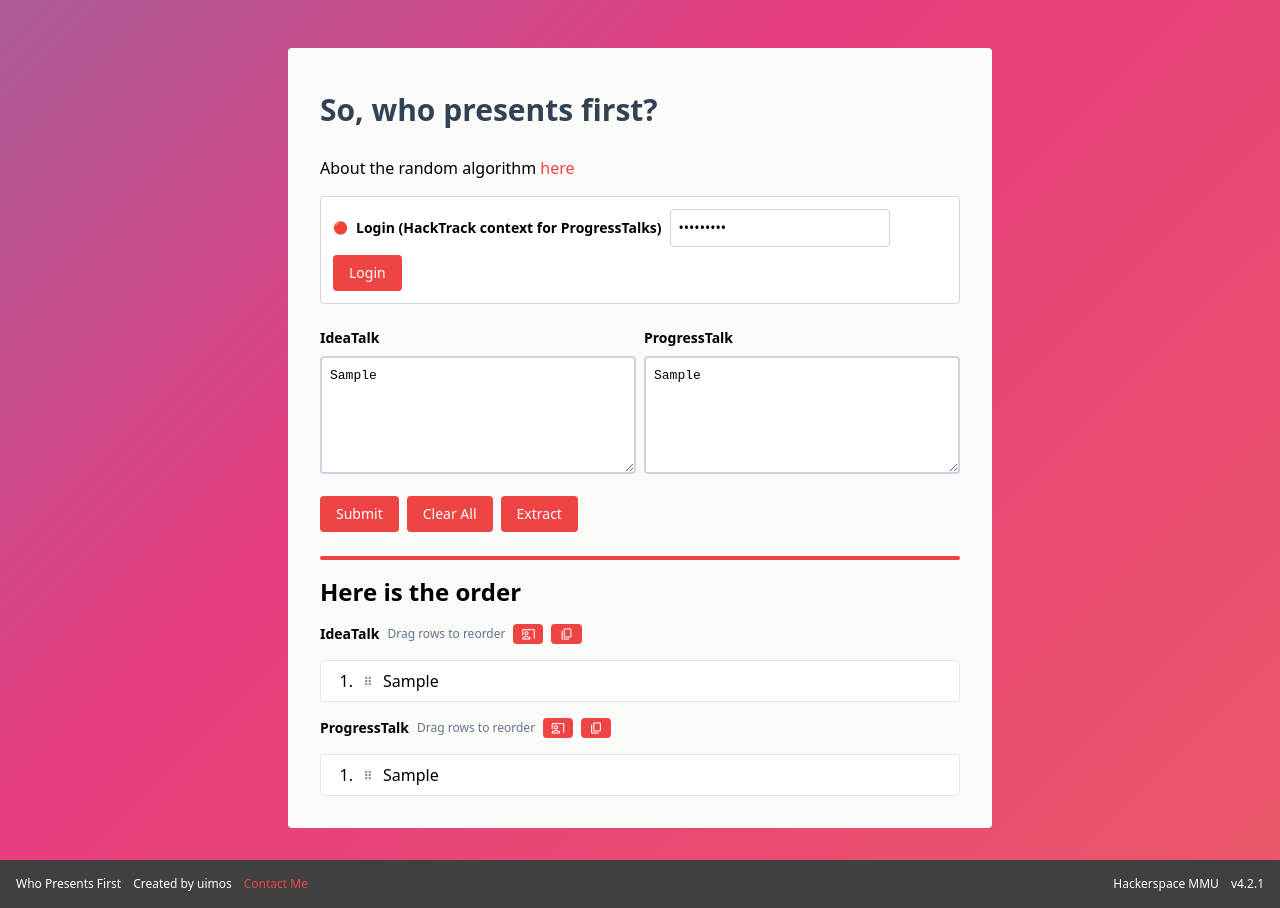
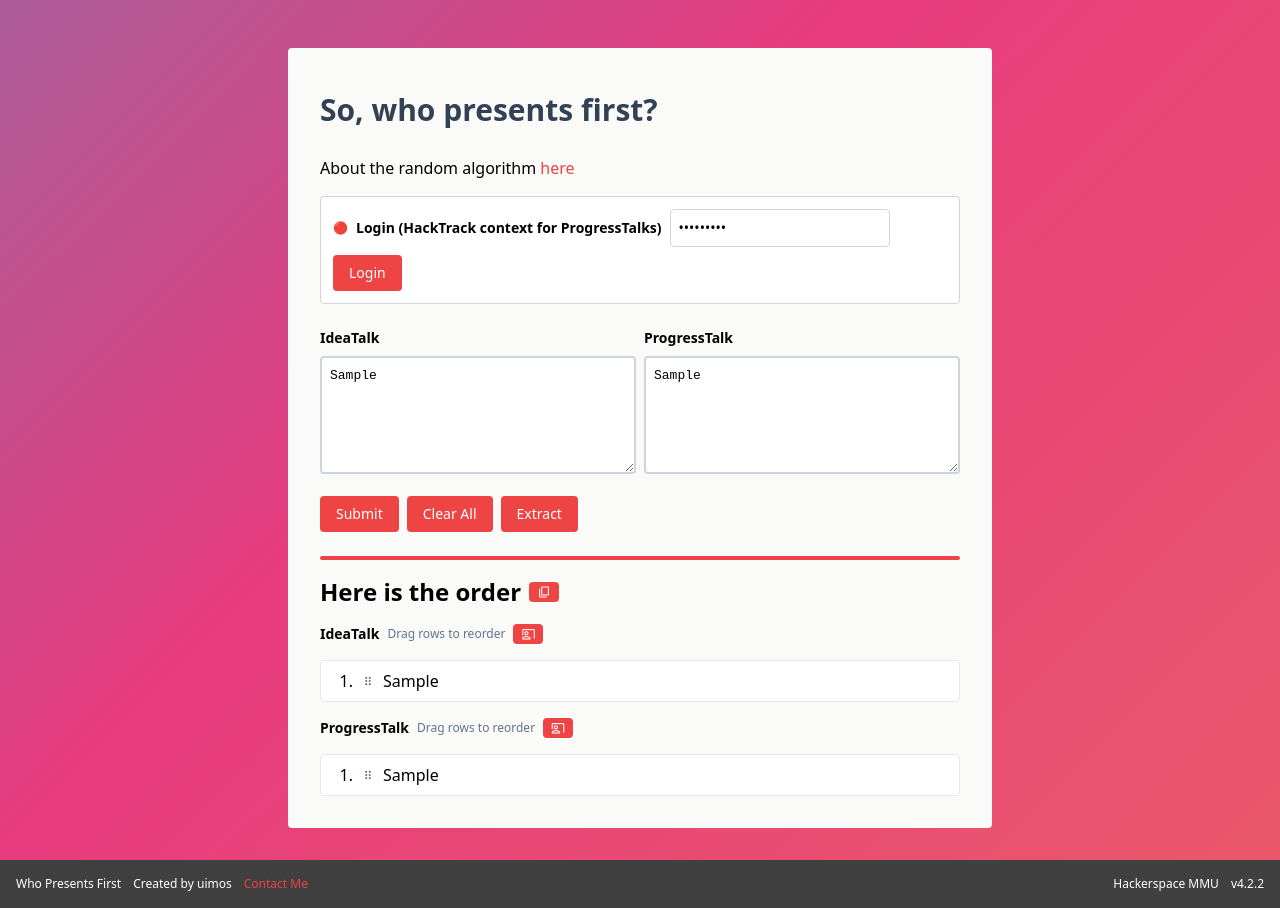
Before and after one commit to uimos/random, a SvelteKit app: page / in a window 1280 px wide. Both pictures are taken after typing "Sample123", "Sample", "Sample" into the empty fields and a click on the button "Submit". Built offline with nearby package versions, Linux system fonts and the light colour scheme; no server answers.

Commit message:
fix: empty text handling and combine copy buttons

```diff
--- a/src/routes/+layout.svelte
+++ b/src/routes/+layout.svelte
@@ -17,7 +17,7 @@
 		<div>
 			<div class="flex flex-row gap-3">
 				<div>Hackerspace MMU</div>
-				<div>v4.2.1</div>
+				<div>v4.2.2</div>
 			</div>
 		</div>
 	</footer>
--- a/src/routes/+page.svelte
+++ b/src/routes/+page.svelte
@@ -12,8 +12,8 @@
 	let isAuthenticating = false;
 	let authError = '';
 	let isSessionValid = false;
-	let copiedOrder: 'idea' | 'progress' | null = null;
-	let copyError: 'idea' | 'progress' | null = null;
+	let copiedOrder = false;
+	let copyError = false;
 	let copyFeedbackTimeout: ReturnType<typeof setTimeout> | null = null;
 	const IDEA_ORDER_KEY = 'randomIdeaOrder';
 	const PROGRESS_ORDER_KEY = 'randomProgressOrder';
@@ -201,20 +201,19 @@
 	}
 
 	function submit() {
-		let ideaNameArray = ideaTalkInput.split(/,|\n/).filter((item) => item.trim() !== '');
-		let progressNameArray = progressTalkInput.split(/,|\n/).filter((item) => item.trim() !== '');
-		if (ideaNameArray.length > 0) {
-			randomIdealTalkArray = shuffleArray(ideaNameArray);
-			randomIdeaArrayStore.set(randomIdealTalkArray);
-			localStorage.setItem(IDEA_ORDER_KEY, JSON.stringify(randomIdealTalkArray));
-			localStorage.setItem('randomIdeaName', ideaTalkInput);
-		}
-		if (progressNameArray.length > 0) {
-			randomProgressTalkArray = shuffleArray(progressNameArray);
-			randomProgressArrayStore.set(randomProgressTalkArray);
-			localStorage.setItem(PROGRESS_ORDER_KEY, JSON.stringify(randomProgressTalkArray));
-			localStorage.setItem('randomProgressName', progressTalkInput);
-		}
+		const ideaNameArray = ideaTalkInput
+			.split(/,|\n/)
+			.map((item) => item.trim())
+			.filter(Boolean);
+		const progressNameArray = progressTalkInput
+			.split(/,|\n/)
+			.map((item) => item.trim())
+			.filter(Boolean);
+
+		saveIdeaOrder(shuffleArray(ideaNameArray));
+		saveProgressOrder(shuffleArray(progressNameArray));
+		localStorage.setItem('randomIdeaName', ideaTalkInput);
+		localStorage.setItem('randomProgressName', progressTalkInput);
 	}
 
 	function handleIdeaDragStart(index: number) {
@@ -277,25 +276,34 @@
 		}
 	}
 
-	async function copyOrder(array: string[], category: 'idea' | 'progress') {
-		const order = array.map((item) => item.trim()).join('\n');
+	async function copyAllOrders() {
+		const sections = [
+			{ heading: 'IdeaTalk', names: randomIdealTalkArray },
+			{ heading: 'ProgressTalk', names: randomProgressTalkArray }
+		]
+			.map(({ heading, names }) => {
+				const cleanNames = names.map((name) => name.trim()).filter(Boolean);
+				const numberedNames = cleanNames.map((name, index) => `${index + 1}. ${name}`);
+				return numberedNames.length > 0 ? `${heading}\n${numberedNames.join('\n')}` : '';
+			})
+			.filter(Boolean);
 
 		try {
-			await navigator.clipboard.writeText(order);
+			await navigator.clipboard.writeText(sections.join('\n\n'));
 		} catch {
-			copyError = category;
-			copiedOrder = null;
+			copyError = true;
+			copiedOrder = false;
 			return;
 		}
 
-		copyError = null;
-		copiedOrder = category;
+		copyError = false;
+		copiedOrder = true;
 		if (copyFeedbackTimeout) {
 			clearTimeout(copyFeedbackTimeout);
 		}
 		copyFeedbackTimeout = setTimeout(() => {
-			copiedOrder = null;
-			copyError = null;
+			copiedOrder = false;
+			copyError = false;
 		}, 2000);
 	}
 
@@ -433,7 +441,23 @@ Danny"
 	</div>
 	{#if randomIdealTalkArray.length > 0 || randomProgressTalkArray.length > 0}
 		<hr class="my-4 border-red-500 border-2 rounded" />
-		<p class="text-2xl font-bold">Here is the order</p>
+		<div class="flex items-center gap-2">
+			<p class="text-2xl font-bold">Here is the order</p>
+			<button
+				class="bg-red-500 hover:bg-orange-500 text-white px-2 rounded text-sm flex items-center"
+				on:click={copyAllOrders}
+				title={copyError ? 'Unable to copy' : copiedOrder ? 'Copied!' : 'Copy all orders'}
+				aria-label={copyError
+					? 'Unable to copy all orders'
+					: copiedOrder
+						? 'All orders copied'
+						: 'Copy all orders'}
+			>
+				<span class="material-symbols-rounded text-sm">
+					{copyError ? 'error' : copiedOrder ? 'check' : 'content_copy'}
+				</span>
+			</button>
+		</div>
 	{/if}
 
 	{#if randomIdealTalkArray.length > 0}
@@ -447,24 +471,6 @@ Danny"
 				aria-label="Present IdeaTalk order"
 				><span class="material-symbols-rounded text-sm"> co_present </span></button
 			>
-			<button
-				class="bg-red-500 hover:bg-orange-500 text-white px-2 rounded text-sm flex items-center"
-				on:click={() => copyOrder(randomIdealTalkArray, 'idea')}
-				title={copyError === 'idea'
-					? 'Unable to copy'
-					: copiedOrder === 'idea'
-						? 'Copied!'
-						: 'Copy IdeaTalk order'}
-				aria-label={copyError === 'idea'
-					? 'Unable to copy IdeaTalk order'
-					: copiedOrder === 'idea'
-						? 'IdeaTalk order copied'
-						: 'Copy IdeaTalk order'}
-			>
-				<span class="material-symbols-rounded text-sm">
-					{copyError === 'idea' ? 'error' : copiedOrder === 'idea' ? 'check' : 'content_copy'}
-				</span>
-			</button>
 		</div>
 		<ol class="space-y-2">
 			{#each randomIdealTalkArray as item, index}
@@ -495,28 +501,6 @@ Danny"
 				aria-label="Present ProgressTalk order"
 				><span class="material-symbols-rounded text-sm"> co_present </span></button
 			>
-			<button
-				class="bg-red-500 hover:bg-orange-500 text-white px-2 rounded text-sm flex items-center"
-				on:click={() => copyOrder(randomProgressTalkArray, 'progress')}
-				title={copyError === 'progress'
-					? 'Unable to copy'
-					: copiedOrder === 'progress'
-						? 'Copied!'
-						: 'Copy ProgressTalk order'}
-				aria-label={copyError === 'progress'
-					? 'Unable to copy ProgressTalk order'
-					: copiedOrder === 'progress'
-						? 'ProgressTalk order copied'
-						: 'Copy ProgressTalk order'}
-			>
-				<span class="material-symbols-rounded text-sm">
-					{copyError === 'progress'
-						? 'error'
-						: copiedOrder === 'progress'
-							? 'check'
-							: 'content_copy'}
-				</span>
-			</button>
 		</div>
 		<ol class="space-y-2">
 			{#each randomProgressTalkArray as item, index}
```
